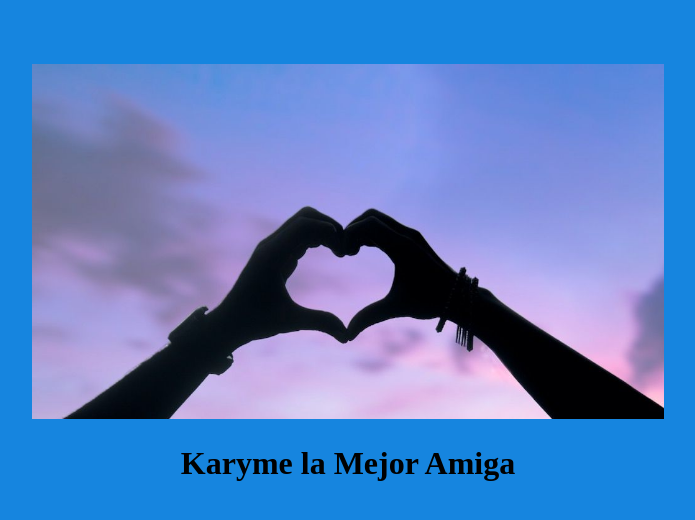
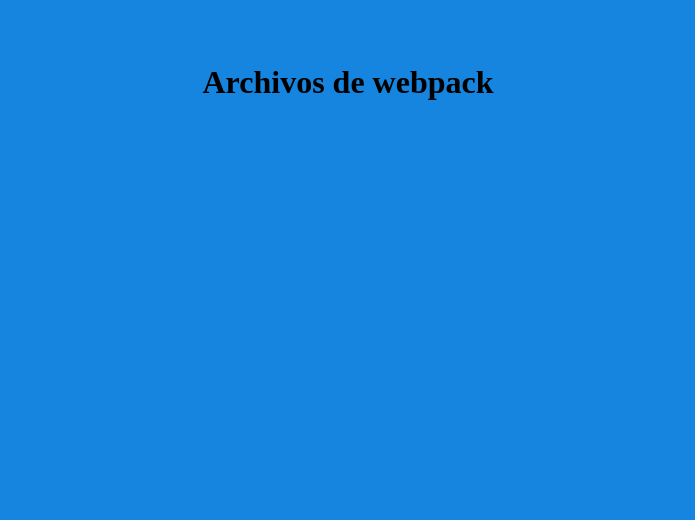
Before and after one commit to OrlandoSG/webpack-inico, a website built with webpack: page src/index.html in a window 1280 px wide. Shown: the whole page, without its empty margins (292-987 px from the left). Built offline with nearby package versions, Linux system fonts and the light colour scheme.

Commit message:
actualizacion v2

```diff
--- a/src/index.html
+++ b/src/index.html
@@ -8,7 +8,6 @@
 </head>
 <body>
 
-<img src="assets/corazon.jpg" alt="webpack">
 
 
 </body>
--- a/src/index.js
+++ b/src/index.js
@@ -2,7 +2,7 @@
 import './style.css';
 
 
-const nombre = 'Karyme la Mejor Amiga';
+const nombre = 'Archivos de webpack';
 
 
 saludar(nombre);
```
